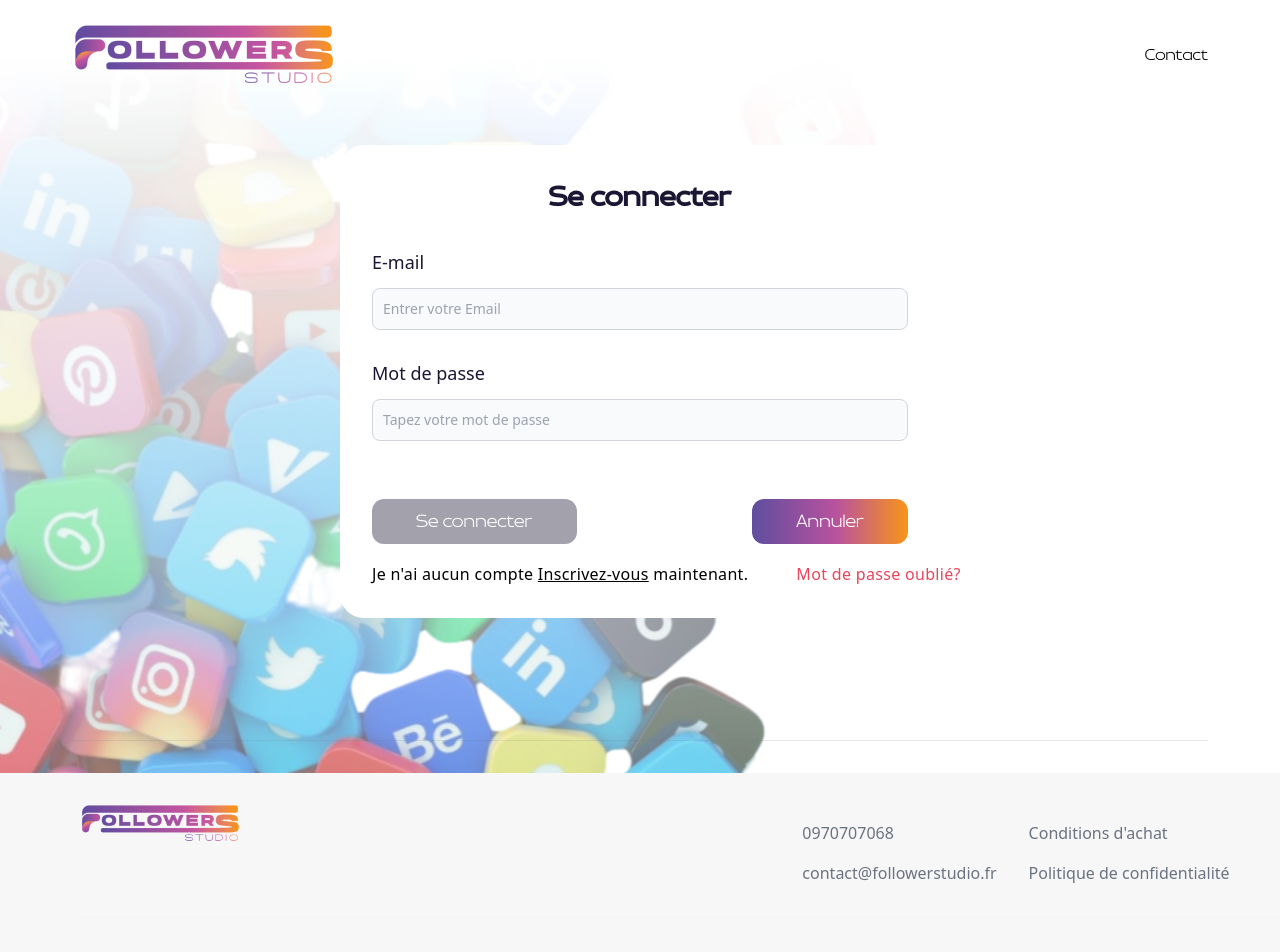
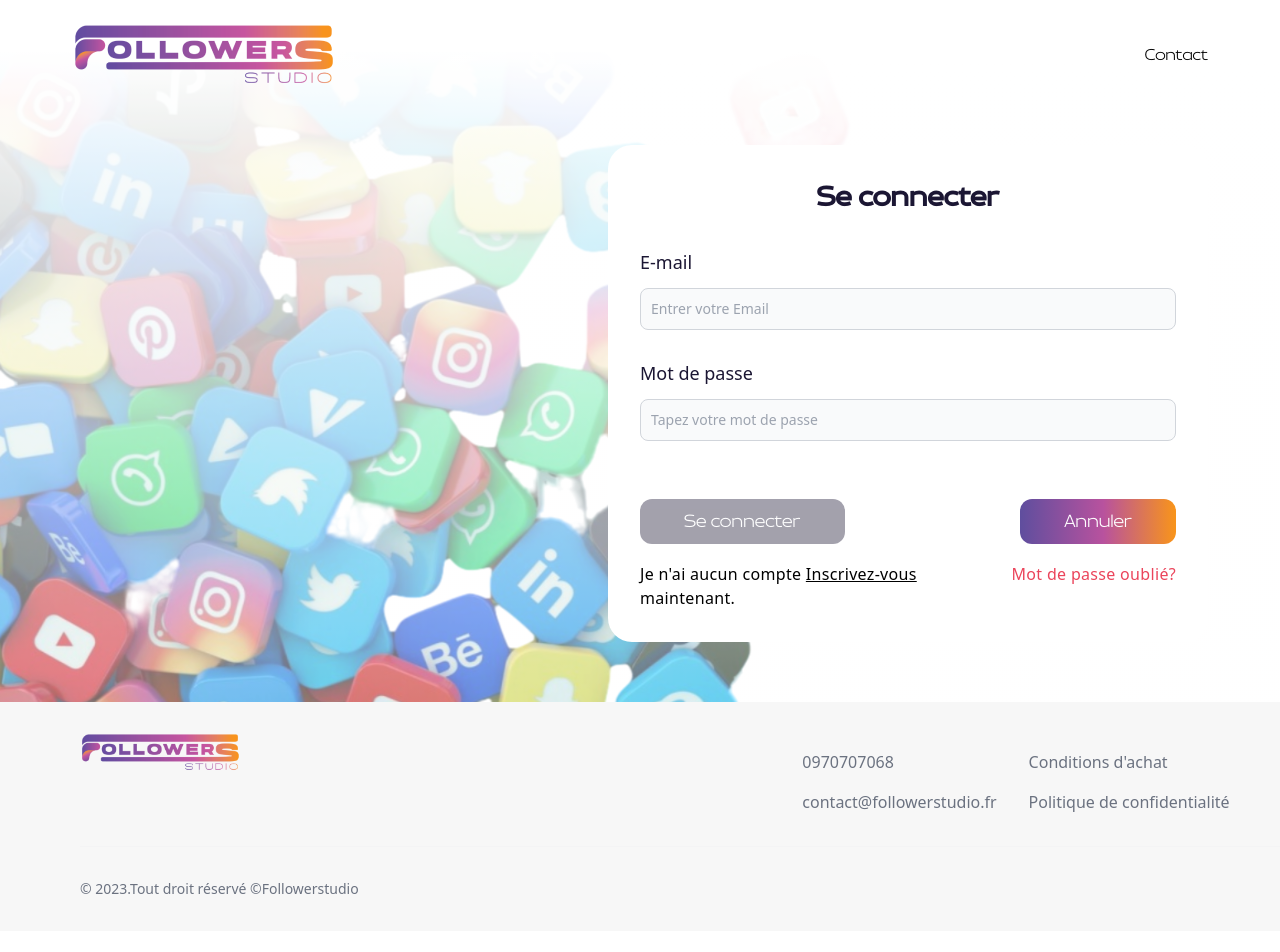
Before and after one commit to muhammadahmadshafique/followerswebfullstack, a React (Create React App) app in the folder followers/: page /login in a window 1280 px wide. Shown: the top 952 px of the page. After the commit the page ends 931 px from the top, so only its background shows below. Built offline with nearby package versions, Linux system fonts and the light colour scheme.

Commit message:
Login and signup some changes which i noted

```diff
--- a/followers/src/pages/Forgot.jsx
+++ b/followers/src/pages/Forgot.jsx
@@ -53,7 +53,7 @@ function Forgot() {
               </Link>
             </div>
           </div>
-          <div className="flex justify-center my-[65px] md:my-[115px] items-center">
+          <div className="flex justify-center md:justify-end my-[65px] md:my-[115px] items-center">
             <div className="rounded-[24px] p-[32px] w-[600px] bg-[#FFF]">
               <div className="space-y-[4px]">
                 <p className="text-[#1B1633] tracking-[0.64px] text-center w-full font-fcr text-[28px] font-[700]">
@@ -87,11 +87,11 @@ function Forgot() {
             </div>
           </div>
         </div>
-        <div className="mt-[12px] py-12 md:mt-[12px]">
-          <hr
+        <div className="">
+          {/* <hr
             style={{ background: "rgba(105, 120, 131, 0.16)" }}
             class="mx-[72px] h-px my-8  border-0 dark:bg-gray-700"
-          />
+          /> */}
           <Footer/>
         </div>
       </div>
--- a/followers/src/pages/Login.jsx
+++ b/followers/src/pages/Login.jsx
@@ -47,7 +47,7 @@ function Login() {
     }
   };
   return (
-    <div className="bgim h-fit pb-12">
+    <div className="bgim">
       <div className="md:mx-[72px] mx-[12px]">
         <div className="flex gap-y-4 md:gap-y-8 flex-col md:flex-row justify-center md:justify-between items-center pt-[25px]">
           <div>
@@ -62,7 +62,7 @@ function Login() {
             </Link>
           </div>
         </div>
-        <div className="flex justify-center my-[10px] md:my-[60px] items-center">
+        <div className="flex justify-center md:justify-end my-[10px] md:my-[60px] items-center">
           <div className="rounded-[24px] p-[32px] w-[600px] bg-[#FFF]">
             <div className="space-y-[18px]">
               <p className="text-[#1B1633] text-center n1 w-full font-fcr text-[28px] font-[700]">
@@ -106,8 +106,8 @@ function Login() {
                   {loading ? <Spinner /> : "Annuler"}
                 </button>
               </div>
-              <div className="flex flex-col items-center gap-y-3 md:flex-row  md:space-x-12 justify-between selection:items-center">
-                <p className="text-[16px] whitespace-nowrap tracking-[0.32px] font-[500] fcl">
+              <div className="flex flex-col items-center md:items-start gap-y-3 md:flex-row  md:space-x-12 justify-between selection:items-center">
+                <p className="text-[16px] whitespace-nowrap md:whitespace-normal tracking-[0.32px] font-[500] fcl">
                 Je n'ai aucun compte{" "}
                   <Link to="/signup">
                     {" "}
@@ -125,11 +125,11 @@ function Login() {
           </div>
         </div>
       </div>
-      <div className="mt-[12px] md:pt-[30px]">
-        <hr
+      <div className="mt-[12px] md:pt-[0px]">
+        {/* <hr
           style={{ background: "rgba(105, 120, 131, 0.16)" }}
           class="mx-[72px] h-px my-8  border-0 dark:bg-gray-700"
-        />
+        /> */}
        <Footer/>
       </div>
     </div>
--- a/followers/src/pages/Signup.jsx
+++ b/followers/src/pages/Signup.jsx
@@ -68,7 +68,7 @@ function Signup() {
   };
 
   return (
-    <div className="bgim pb-12">
+    <div className="bgim ">
       <div className="md:mx-[72px] mx-[12px]">
         <div className="flex gap-y-4 md:gap-y-8 flex-col md:flex-row justify-center md:justify-between items-center pt-[25px]">
           <div>
@@ -83,7 +83,7 @@ function Signup() {
             </Link>
           </div>
         </div>
-        <div className="flex justify-center  md:my-[5px] items-center">
+        <div className="flex justify-center md:justify-end  md:my-[5px] items-center">
           <div className="rounded-[24px] p-[32px] w-[600px] bg-[#FFF]">
             <div className="space-y-[4px]">
               <p className="text-[#1B1633] text-center w-full font-fcr text-[28px] font-[700]">
@@ -168,10 +168,10 @@ function Signup() {
         </div>
       </div>
       <div className="mt-[12px] md:mt-[12px]">
-        <hr
+        {/* <hr
           style={{ background: "rgba(105, 120, 131, 0.16)" }}
           class="mx-[72px] h-px my-8  border-0 dark:bg-gray-700"
-        />
+        /> */}
       <Footer/>
       </div>
     </div>
```
